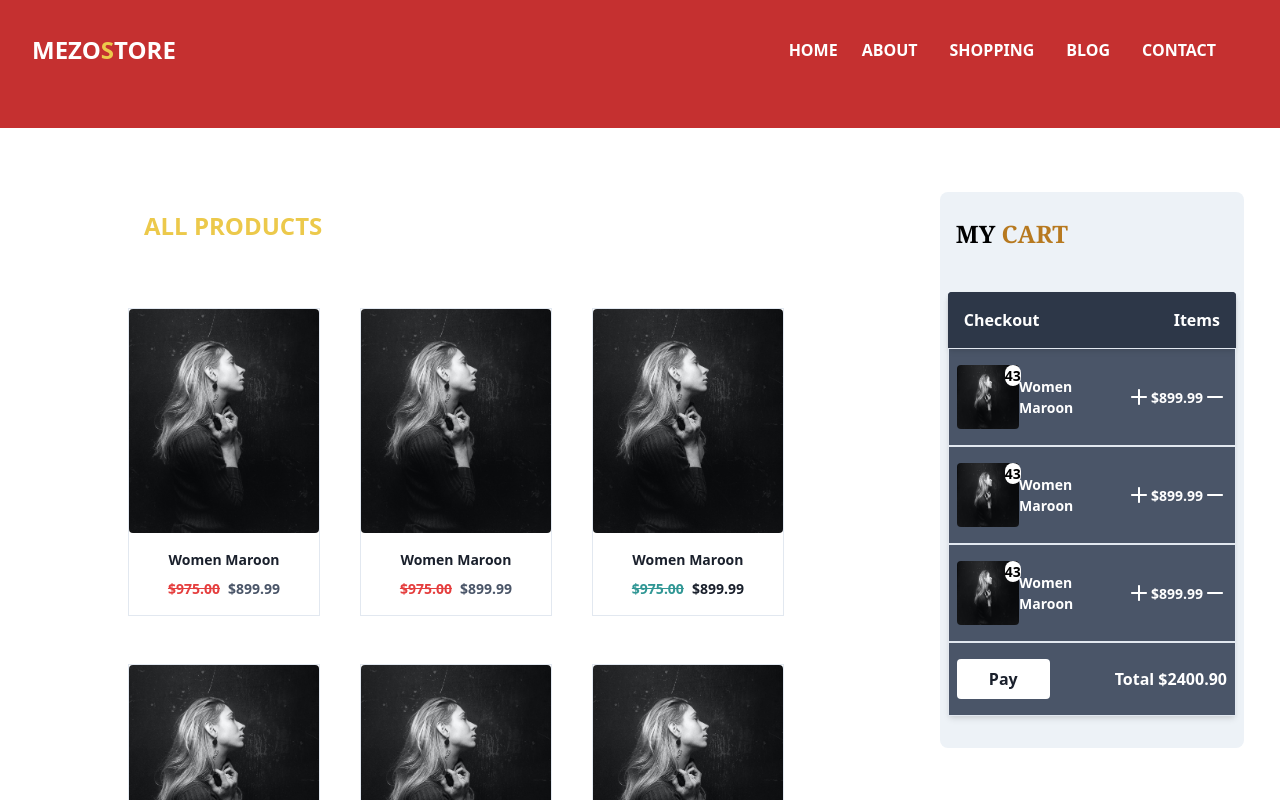
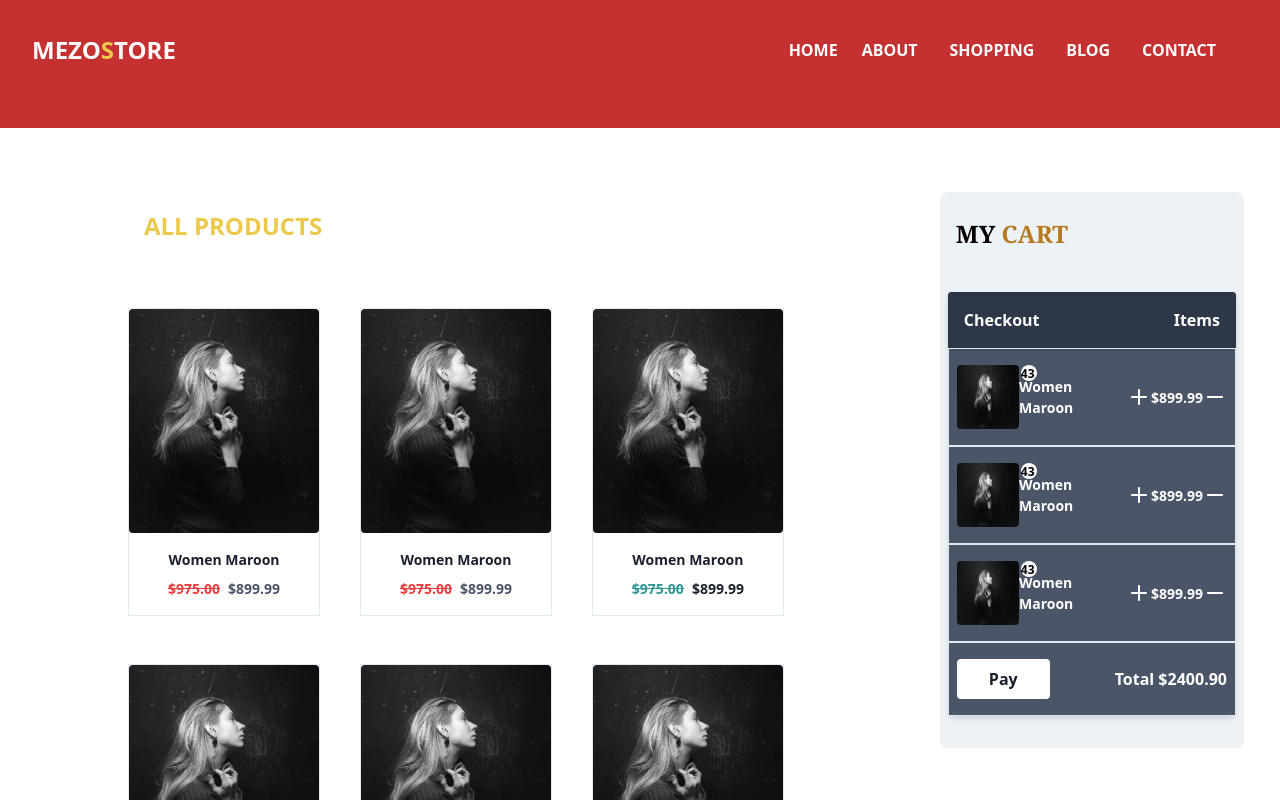
Before and after one commit to Mazin-Ibrahim/mezo-store, a Vue app: page / in a window 1280 px wide. Shown: the top 800 px of the page. Built offline with nearby package versions, Linux system fonts and the light colour scheme.

Commit message:
first commit

```diff
--- a/src/components/Main.vue
+++ b/src/components/Main.vue
@@ -154,7 +154,7 @@
      <div class="py-4 px-2 flex flex-row justify-between items-center border">
        <div class="static ">
         <img class="h-16 w-16 rounded" src="../assets/image/header.jpg">
-         <h2 class="absolute  text-black font-bold bg-white rounded-full text-sm -mt-16 ml-12">43</h2>
+        <h2 class="absolute  text-black font-semibold w-4 h-4 px-0 py-0 bg-white rounded-full text-xs -mt-16 ml-16">43</h2>
        </div>
        <h1 class="text-white font-semibold text-base md:text-sm">Women Maroon</h1>
         <button class="text-white font-semibold text-2xl"><Plus/></button>
@@ -165,7 +165,7 @@
      <div class="py-4 px-2 flex flex-row justify-between items-center border">
        <div class="static ">
         <img class="h-16 w-16 rounded" src="../assets/image/header.jpg">
-         <h2 class="absolute  text-black font-bold bg-white rounded-full text-sm -mt-16 ml-12">43</h2>
+         <h2 class="absolute  text-black font-semibold w-4 h-4 px-0 py-0 bg-white rounded-full text-xs -mt-16 ml-16">43</h2>
        </div>
        <h1 class="text-white font-semibold text-base md:text-sm">Women Maroon</h1>
         <button class="text-white font-semibold text-2xl"><Plus/></button>
@@ -176,7 +176,7 @@
      <div class="py-4 px-2 flex flex-row justify-between items-center border">
        <div class="static ">
         <img class="h-16 w-16 rounded" src="../assets/image/header.jpg">
-         <h2 class="absolute  text-black font-bold bg-white rounded-full text-sm -mt-16 ml-12">43</h2>
+         <h2 class="absolute  text-black font-semibold w-4 h-4 px-0 py-0 bg-white rounded-full text-xs -mt-16 ml-16">43</h2>
        </div>
        <h1 class="text-white font-semibold text-base md:text-sm">Women Maroon</h1>
         <button class="text-white font-semibold text-2xl"><Plus/></button>
```
